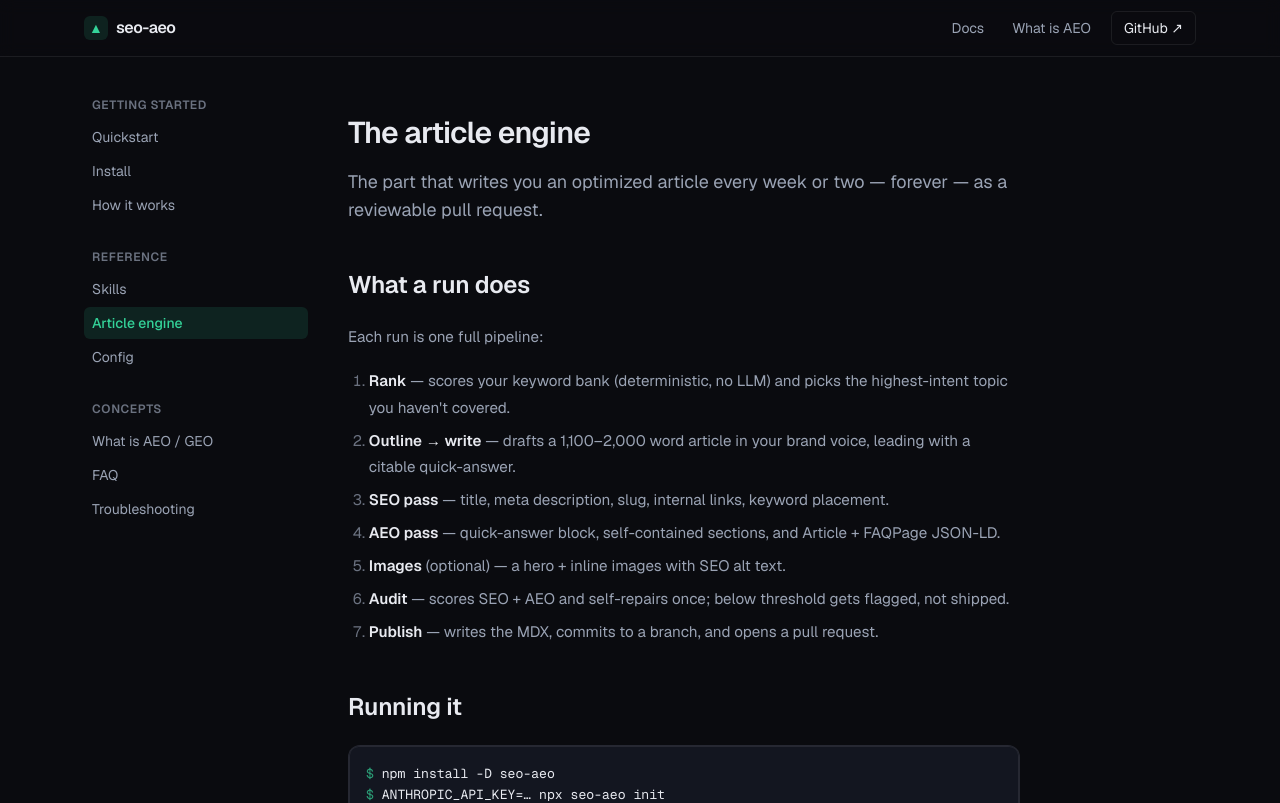
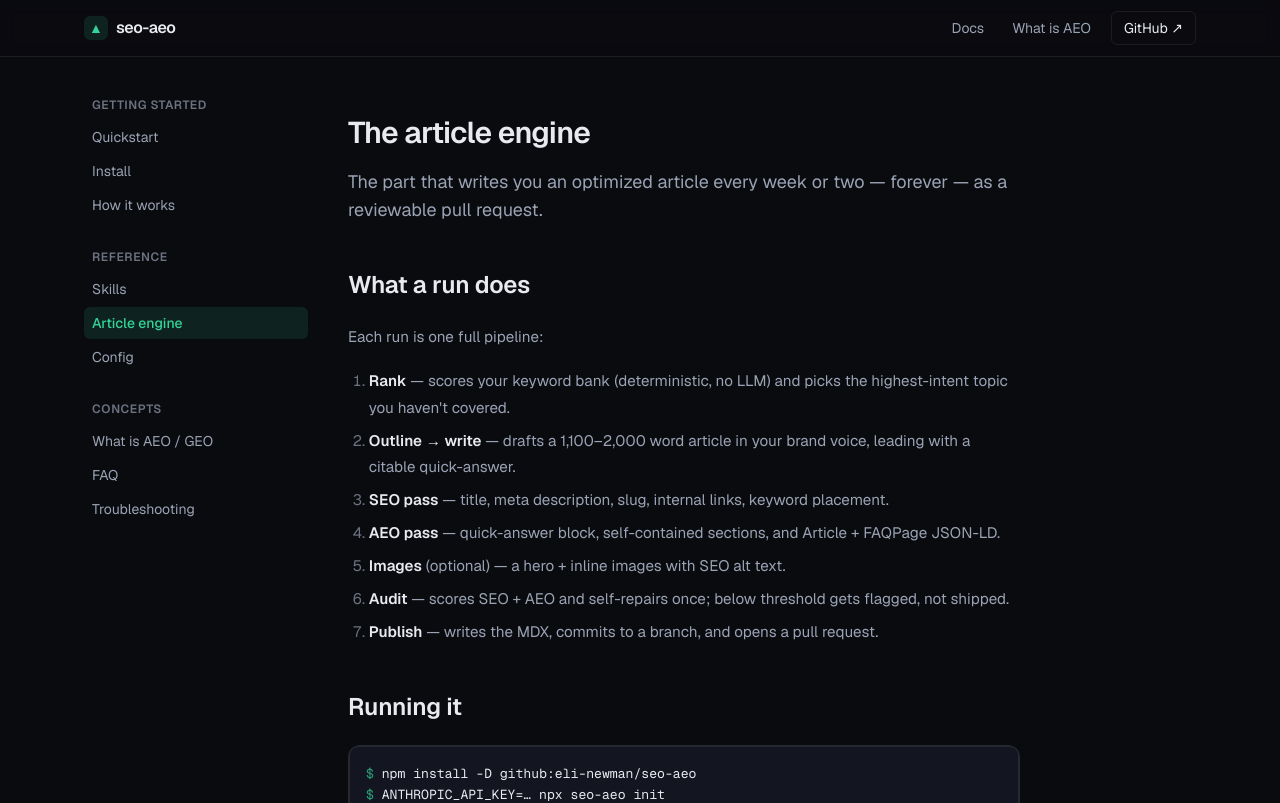
Before and after one commit to eli-newman/seo-aeo-site, a Next.js app: page /docs/engine in a window 1280 px wide. Shown: the top 803 px of the page. Built offline with nearby package versions, Linux system fonts and the light colour scheme.

Commit message:
Fix docs/engine install ref to github spec

```diff
--- a/app/docs/engine/page.tsx
+++ b/app/docs/engine/page.tsx
@@ -34,7 +34,7 @@ export default function Page() {
       <h2>Running it</h2>
       <CopyBlock
         lines={[
-          "npm install -D seo-aeo",
+          "npm install -D github:eli-newman/seo-aeo",
           "ANTHROPIC_API_KEY=… npx seo-aeo init",
           "npx seo-aeo run --dry-run",
         ]}
```
